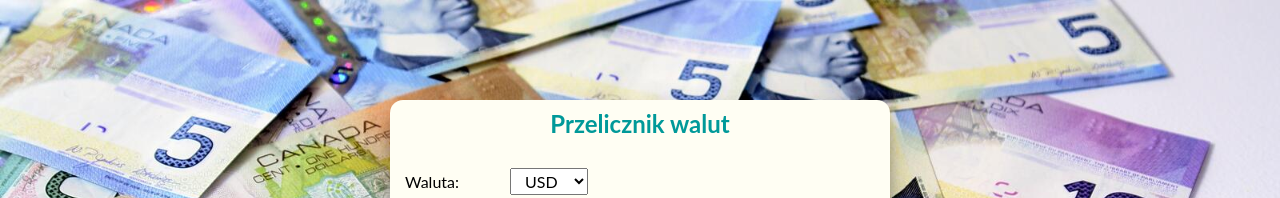
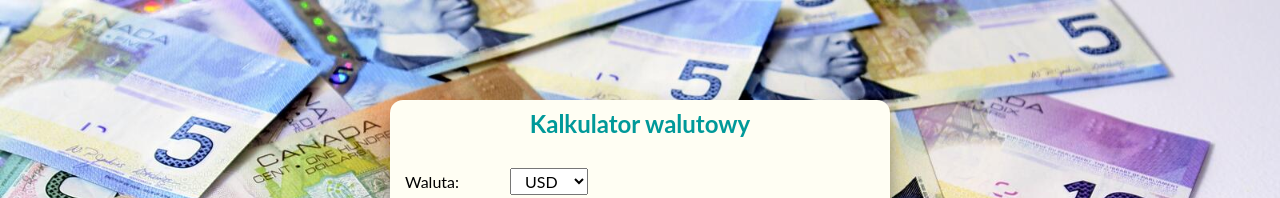
Before and after one commit to ursmal1948/currency-converter-react, a React (Create React App) app: page / in a window 1280 px wide. Shown: the top 198 px of the page. Built offline with nearby package versions, Linux system fonts and the light colour scheme.

Commit message:
changed the title of header

```diff
--- a/src/App.js
+++ b/src/App.js
@@ -47,7 +47,7 @@ function App() {
   return (
     <Container>
       <Header
-        title="Przelicznik walut"
+        title="Kalkulator walutowy"
       />
 
       <Form
```
